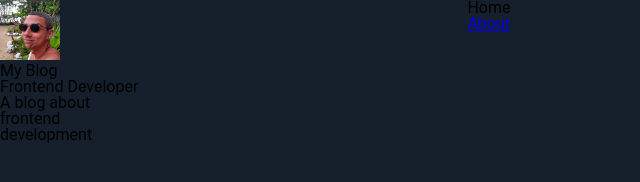
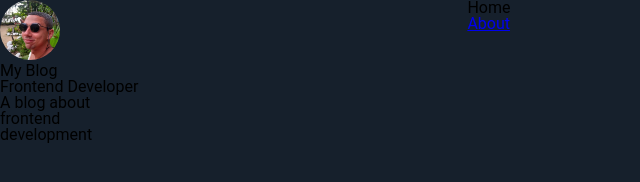
Before and after one commit to Rod94/Gatsby-React, a Gatsby site: page / in a window 1280 px wide. Shown: the full height of the page, 0-640 px from the left. Built offline with nearby package versions, Linux system fonts and the light colour scheme; Gatsby itself is replaced by a stand-in of ours.

Commit message:
Criando o AvatarWrapper

```diff
--- a/src/components/Avatar/index.js
+++ b/src/components/Avatar/index.js
@@ -1,6 +1,6 @@
 import React from 'react';
 import { useStaticQuery, graphql } from 'gatsby';
-import Img from 'gatsby-image';
+import * as S from './styled';
 
 const Avatar = () => {
   const { avatarImage } = useStaticQuery(
@@ -16,7 +16,7 @@
       }
     `
   )
-  return <Img fixed={avatarImage.childImageSharp.fixed} />
+  return <S.AvatarWrapper fixed={avatarImage.childImageSharp.fixed} />
 
 }
 
--- /dev/null
+++ b/src/components/Avatar/styled.js
@@ -0,0 +1,10 @@
+import styled from 'styled-components';
+import Img from 'gatsby-image';
+
+
+export const AvatarWrapper = styled(Img)`
+  border-radius: 50%;
+  height: 3.75rem;
+  margin: auto;
+  width: 3.75rem;
+`
```
